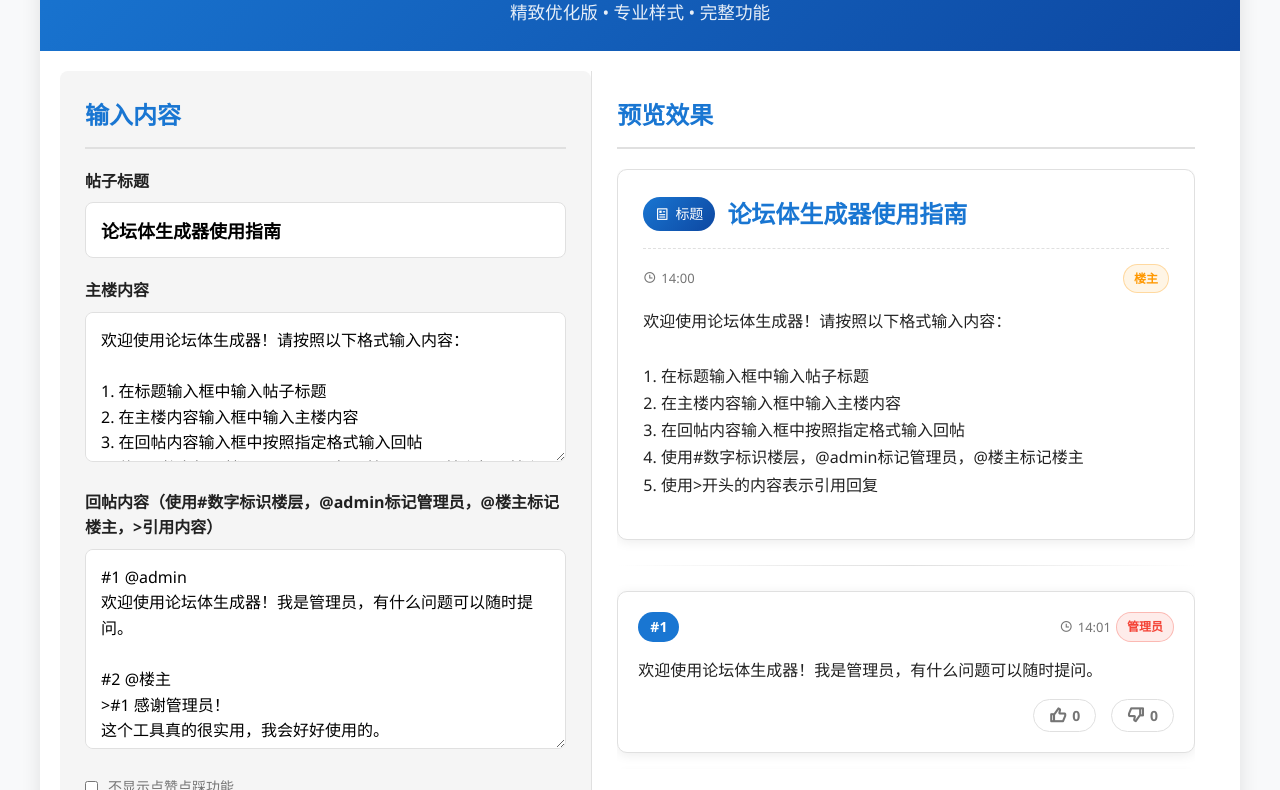
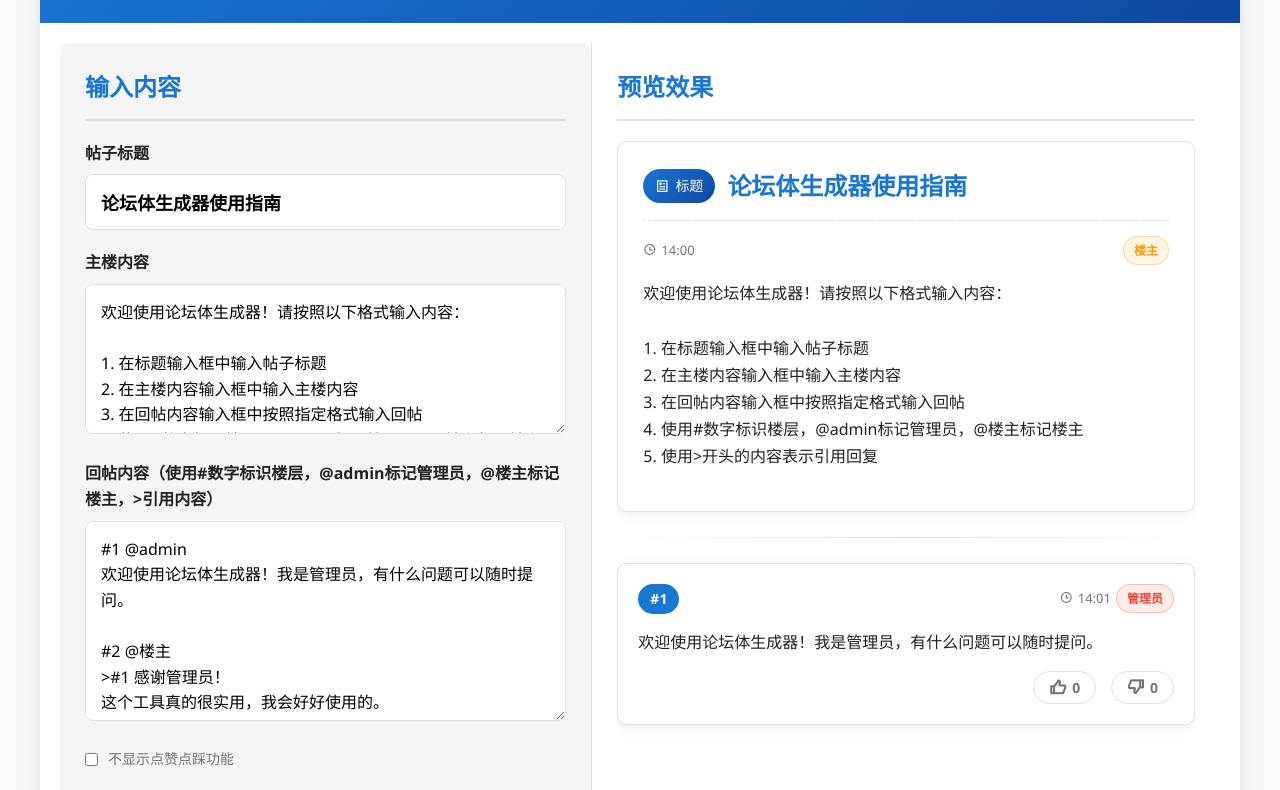
Before and after one commit to sybiluna/sibyllaluna.github.io, a plain HTML site: page index.html in a window 1280 px wide. Shown: the part 113-903 px from the top of the page. Drawn offline with nearby package versions, Linux system fonts and the light colour scheme.

Commit message:
index.html

```diff
--- a/index.html
+++ b/index.html
@@ -3,7 +3,7 @@
 <head>
     <meta charset="UTF-8">
     <meta name="viewport" content="width=device-width, initial-scale=1.0">
-    <title>论坛体生成器 - 精致优化版</title>
+    <title>论坛体生成器</title>
     <!-- 引入 Remix Icon 图标库 -->
     <link href="https://cdn.jsdelivr.net/npm/remixicon@3.5.0/fonts/remixicon.css" rel="stylesheet">
     <!-- 引入 html2canvas 用于导出图片 -->
@@ -380,7 +380,6 @@
     <div class="container">
         <header>
             <h1>论坛体生成器</h1>
-            <p class="subtitle">精致优化版 • 专业样式 • 完整功能</p>
         </header>
 
         <div class="main-content">
```
